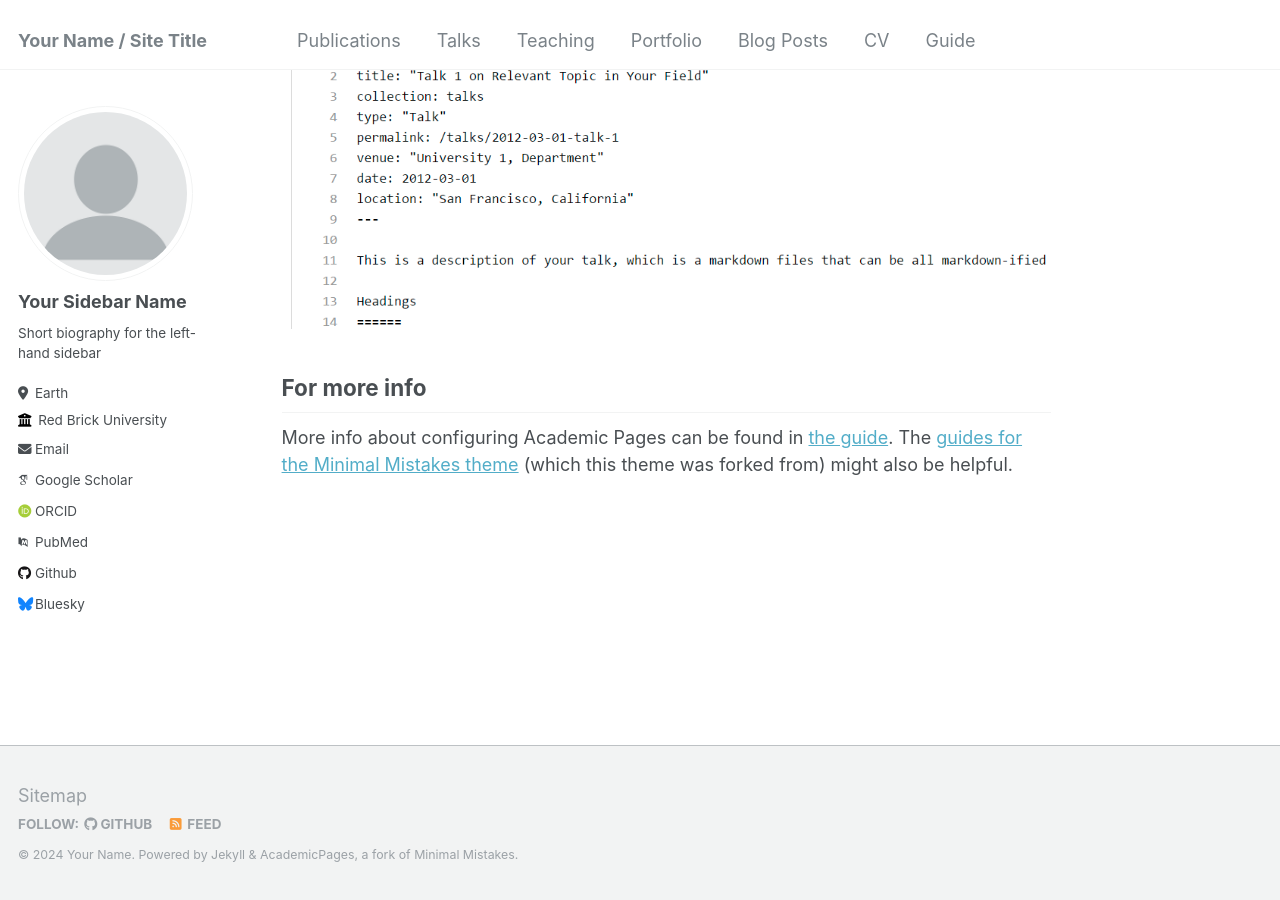
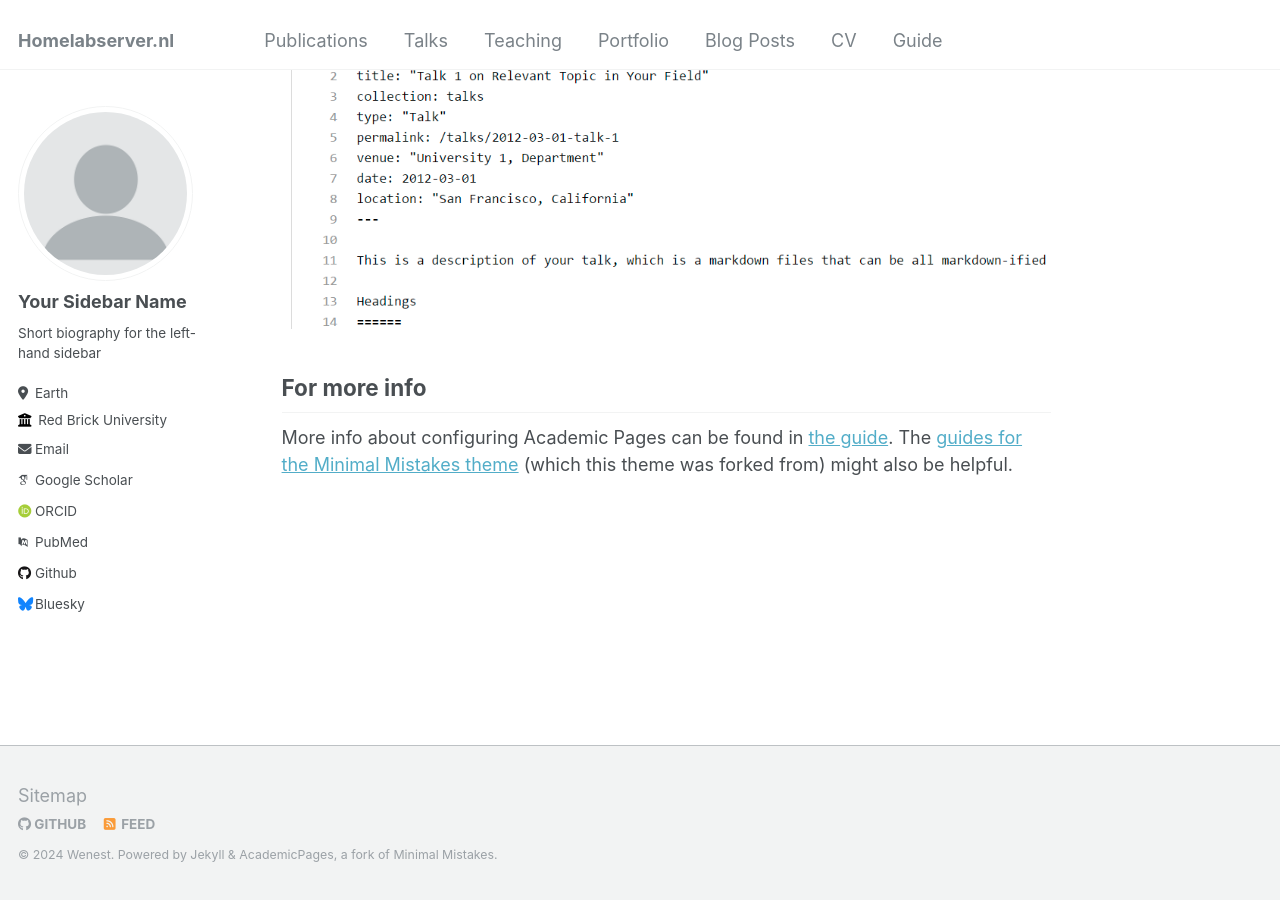
Before and after one commit to wenest/homelabserver.nl, a Jekyll site: the page built from _pages/about.md, in a window 1280 px wide and 900 px high, scrolled down 2660 px. Built offline with Jekyll 4.4.1, drawn with Linux system fonts in a browser that asks for light colours; some web fonts are replaced.

Commit message:
Update _config.yml

```diff
--- a/_config.yml
+++ b/_config.yml
@@ -7,14 +7,14 @@
 # server process.
 
 # Basic Site Settings
-locale                   : "en-US"
-title                    : "Your Name / Site Title"
+locale                   : "nl-NL"
+title                    : "Homelabserver.nl"
 title_separator          : "-"
-name                     : &name "Your Name"
+name                     : &name "Wenest"
 description              : &description "personal description"
-url                      : https://academicpages.github.io # the base hostname & protocol for your site e.g. "https://mmistakes.github.io"
-baseurl                  : "" # the subpath of your site, e.g. "/blog"
-repository               : "academicpages/academicpages.github.io"
+url                      : https:// # the base hostname & protocol for your site e.g. "https://mmistakes.github.io"
+baseurl                  : "homelabserver.nl" # the subpath of your site, e.g. "/blog"
+repository               : "wenest/homelabserver.nl"
 
 # Site Author - The following control what appear as part of the author content on the side bar.
 #               If a field is blank the icon and link will not appear, otherwise it will be shown.
```
